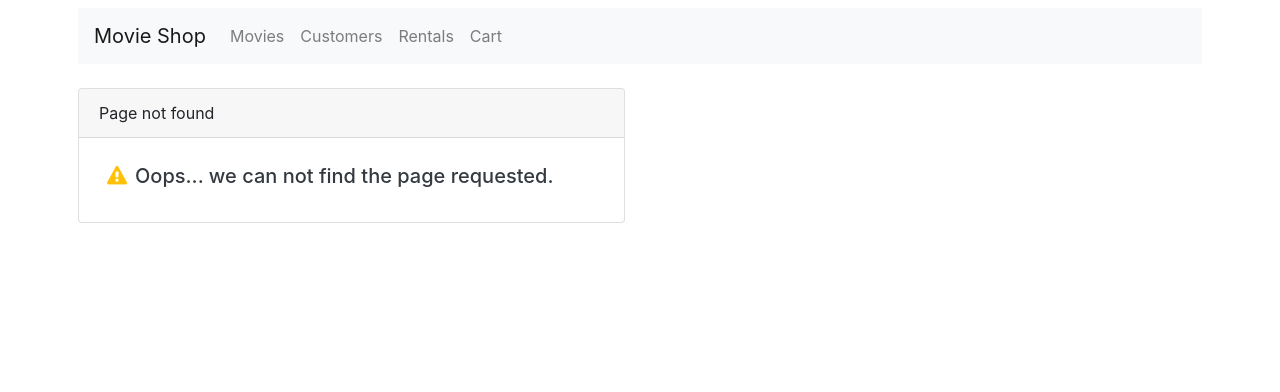
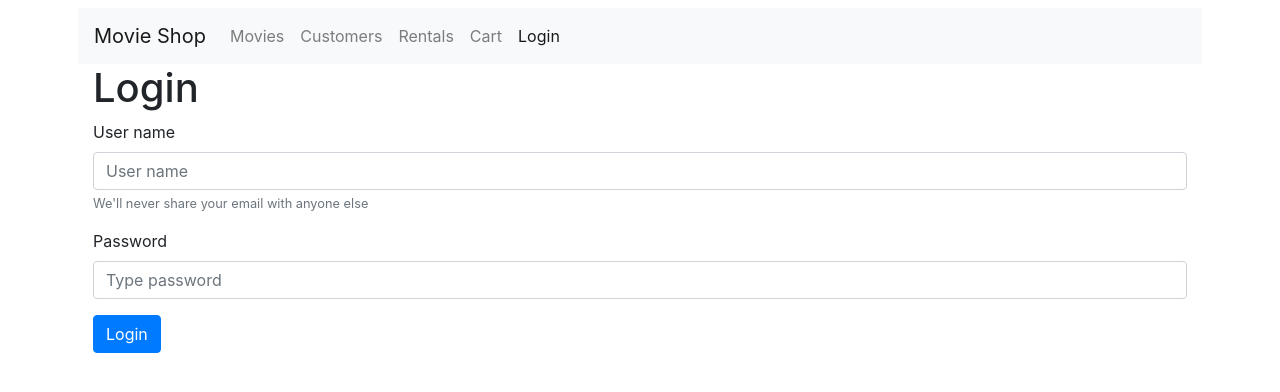
Before and after one commit to sergii-balog/react-test, a React (Create React App) app: page /login in a window 1280 px wide. Before the commit this address led to /not-found. Shown: the top 392 px of the page. Built offline with nearby package versions, Linux system fonts and the light colour scheme.

Commit message:
input control added

```diff
--- a/src/components/App.jsx
+++ b/src/components/App.jsx
@@ -2,11 +2,12 @@ import React, { Component } from "react";
 import Movies from "./movies/movies";
 import { Route, Switch, Redirect } from "react-router-dom";
 import Customers from "./pages/customers";
-import NavBar from "./navbar";
-import NotFound from "./pages/notfound";
+import NavBar from "./navBar";
+import NotFound from "./pages/notFound";
 import HomePage from "./pages/home";
-import MovieForm from "./pages/movieform";
+import MovieForm from "./pages/movieForm";
 import Cart from "./cart/cart";
+import LoginForm from "./pages/loginForm";
 
 class App extends Component {
   render() {
@@ -25,6 +26,7 @@ class App extends Component {
               )}
             />
             <Route path="/not-found" component={NotFound} />
+            <Route path="/login" component={LoginForm} />
             <Route path="/" exact component={HomePage} />
             <Redirect to="/not-found" />
           </Switch>
--- /dev/null
+++ b/src/components/common/input.jsx
@@ -0,0 +1,26 @@
+import React from "react";
+
+const Input = ({ name, label, hint, placeholder, value, onChange }) => {
+  return (
+    <div className="form-group">
+      <label htmlFor={name}>{label}</label>
+      <input
+        type="text"
+        className="form-control"
+        id={name}
+        name={name}
+        aria-describedby="emailHelp"
+        placeholder={placeholder || ""}
+        value={value}
+        onChange={onChange}
+      />
+      {hint && (
+        <small id="emailHelp" className="form-text text-muted">
+          {hint}
+        </small>
+      )}
+    </div>
+  );
+};
+
+export default Input;
--- a/src/components/navbar.jsx
+++ b/src/components/navbar.jsx
@@ -33,6 +33,9 @@ class NavBar extends Component {
             <NavLink className="nav-item nav-link" to="/cart">
               Cart
             </NavLink>
+            <NavLink className="nav-item nav-link" to="/login">
+              Login
+            </NavLink>
           </div>
         </div>
       </nav>
--- /dev/null
+++ b/src/components/pages/loginForm.jsx
@@ -0,0 +1,47 @@
+import React, { Component } from "react";
+import Input from "../common/input";
+
+class LoginForm extends Component {
+  state = {
+    data: { username: "", password: "" }
+  };
+  handleSubmit = e => {
+    e.preventDefault();
+    // call the server
+    console.log("Submited");
+  };
+  handleChange = ({ currentTarget: input }) => {
+    const data = { ...this.state.data };
+    data[input.name] = input.value;
+    this.setState({ data });
+  };
+  render() {
+    return (
+      <div className="container">
+        <h1>Login</h1>
+        <form onSubmit={this.handleSubmit}>
+          <Input
+            name="username"
+            label="User name"
+            value={this.state.data.username}
+            onChange={this.handleChange}
+            hint="We'll never share your email with anyone else"
+            placeholder="User name"
+          />
+          <Input
+            name="password"
+            label="Password"
+            value={this.state.data.password}
+            onChange={this.handleChange}
+            placeholder="Type password"
+          />
+          <button type="submit" className="btn btn-primary">
+            Login
+          </button>
+        </form>
+      </div>
+    );
+  }
+}
+
+export default LoginForm;
--- a/src/index.js
+++ b/src/index.js
@@ -2,7 +2,7 @@ import React from "react";
 import ReactDOM from "react-dom";
 import "bootstrap/dist/css/bootstrap.css";
 import "font-awesome/css/font-awesome.min.css";
-import App from "./components/App";
+import App from "./components/app";
 import { BrowserRouter } from "react-router-dom";
 
 ReactDOM.render(
```
